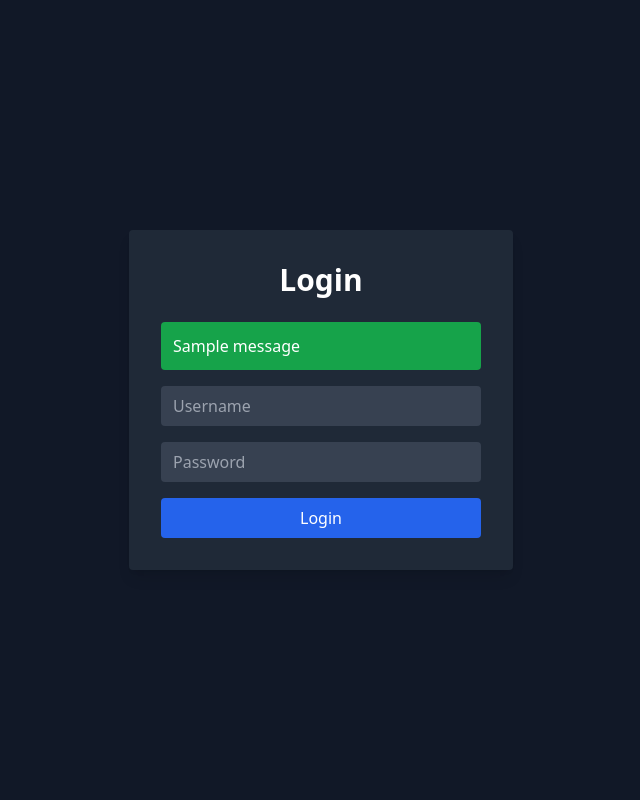
After one commit to kamanna12/ITSC4155_Capstone, a Flask app: page /login in a window 1280 px wide. The commit adds this page. Shown: the whole page, without its empty margins (319-959 px from the left). Run offline with Flask 3, Linux system fonts and the light colour scheme; tables that the repository leaves empty hold one stand-in row (values such as "Sample post"); one stand-in notice (Sample message) is shown; some libraries are stand-ins or nearby versions.

Commit message:
Login/Logout Functionality

```diff
--- a/app.py
+++ b/app.py
@@ -1,13 +1,72 @@
-from flask import Flask, render_template, request, redirect, url_for
+from flask import Flask, render_template, request, redirect, url_for, session, flash
 from nba_api.stats.static import players
 from nba_api.stats.endpoints import commonplayerinfo, playercareerstats
 from datetime import datetime
+from werkzeug.security import generate_password_hash, check_password_hash
+from flask_sqlalchemy import SQLAlchemy
 
 app = Flask(__name__)
+app.config['SQLALCHEMY_DATABASE_URI'] = 'sqlite:///users.db'
+app.config['SQLALCHEMY_TRACK_MODIFICATIONS'] = False
+app.secret_key = '824ecdf1b10812100f44e23c1bace70e'
+db = SQLAlchemy(app)
+
+# User model
+class User(db.Model):
+    id = db.Column(db.Integer, primary_key=True)
+    username = db.Column(db.String(80), unique=True, nullable=False)
+    password = db.Column(db.String(128), nullable=False)
+
+# Create the database
+with app.app_context():
+    db.create_all()
 
 @app.route("/")
 def home_page():
     return render_template("home.html")
+
+# routing for signup
+@app.route("/signup", methods=["GET", "POST"])
+def signup():
+    if request.method == "POST":
+        username = request.form.get("username")
+        password = request.form.get("password")
+
+        if User.query.filter_by(username=username).first():
+            flash("Username already exists", "danger")
+        else:
+            new_user = User(username=username, password=generate_password_hash(password))
+            db.session.add(new_user)
+            db.session.commit()
+            flash("Account created successfully! You can now log in.", "success")
+            return redirect(url_for("login"))
+
+    return render_template("signup.html")
+
+# routing for login
+@app.route("/login", methods=["GET", "POST"])
+def login():
+    if request.method == "POST":
+        username = request.form.get("username")
+        password = request.form.get("password")
+
+        user = User.query.filter_by(username=username).first()
+        if user and check_password_hash(user.password, password):
+            session["user"] = username
+            flash("Logged in successfully!", "success")
+            return redirect(url_for("home_page"))
+        else:
+            flash("Invalid credentials", "danger")
+
+    return render_template("login.html")
+
+# routing for logout
+@app.route("/logout")
+def logout():
+    session.pop("user", None)
+    flash("You have been logged out.", "info")
+    return redirect(url_for("home_page"))
+
 
 @app.route("/search", methods=["GET", "POST"])
 def search_page():
--- /dev/null
+++ b/templates/login.html
@@ -0,0 +1,27 @@
+<!DOCTYPE html>
+<html lang="en">
+<head>
+    <meta charset="UTF-8">
+    <title>Login</title>
+    <script src="https://cdn.tailwindcss.com"></script>
+</head>
+<body class="bg-gray-900 text-white flex items-center justify-center h-screen">
+    <div class="bg-gray-800 p-8 rounded shadow-lg max-w-sm w-full">
+        <h1 class="text-3xl font-bold mb-6 text-center">Login</h1>
+        {% with messages = get_flashed_messages(with_categories=true) %}
+          {% if messages %}
+            {% for category, message in messages %}
+              <div class="mb-4 p-3 rounded text-white bg-{{ 'red-600' if category == 'danger' else 'green-600' }}">
+                  {{ message }}
+              </div>
+            {% endfor %}
+          {% endif %}
+        {% endwith %}
+        <form method="POST" class="flex flex-col space-y-4">
+            <input type="text" name="username" placeholder="Username" class="px-3 py-2 bg-gray-700 rounded" required>
+            <input type="password" name="password" placeholder="Password" class="px-3 py-2 bg-gray-700 rounded" required>
+            <button type="submit" class="bg-blue-600 hover:bg-blue-700 px-4 py-2 rounded">Login</button>
+        </form>
+    </div>
+</body>
+</html>
```
Also changed, not shown: templates/home.html (+15 -1 lines), templates/index.html (+10 -0 lines), templates/search.html (+9 -0 lines), templates/signup.html (added, +28 -0 lines), view_users.py (added, +12 -0 lines), 1 other file.
